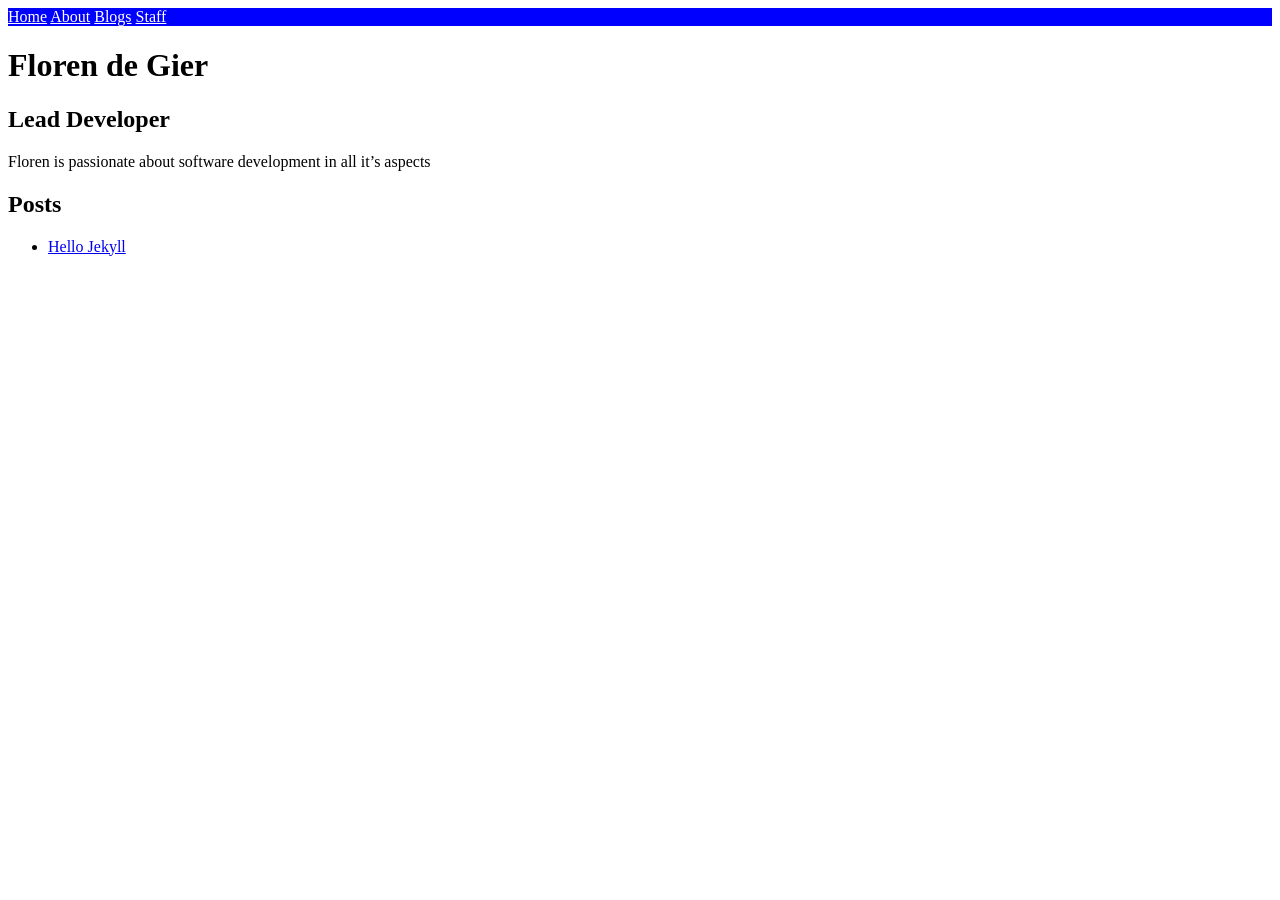
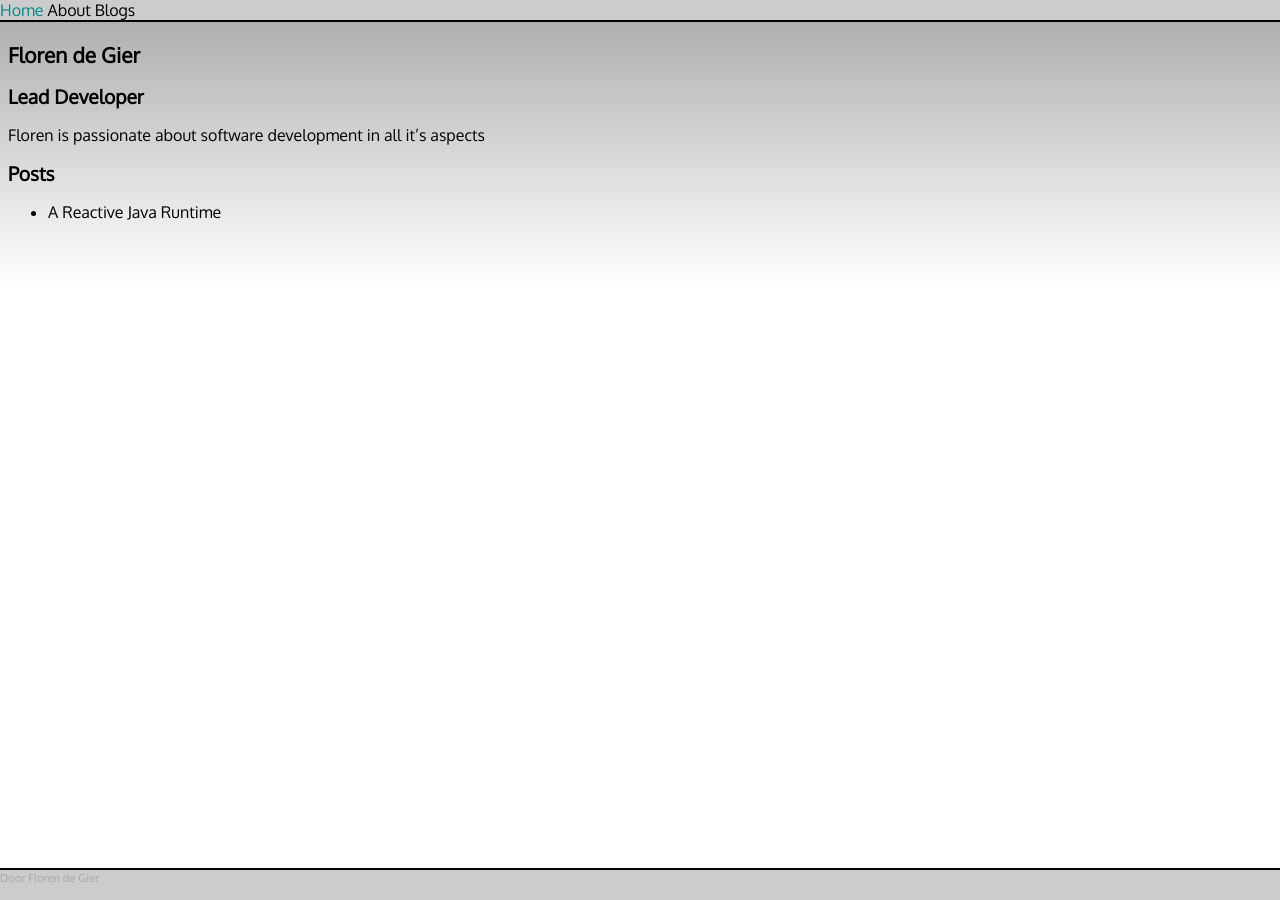
Before and after one commit to florendg/devblog, a Jekyll site: the page built from _authors/floren.md, in a window 1280 px wide. Built offline with Jekyll 4.4.1, drawn with Linux system fonts in a browser that asks for light colours.

Commit message:
Working layout with header and footer

```diff
--- a/_authors/floren.md
+++ b/_authors/floren.md
@@ -1,5 +1,5 @@
 ---
-short_name: floren
+short_name: Floren
 name: Floren de Gier
 position: Lead Developer
 ---
--- a/_data/navigation.yml
+++ b/_data/navigation.yml
@@ -4,5 +4,3 @@
   link: /about.html
 - name: Blogs
   link: /blog.html
-- name: Staff
-  link: /staff.html
--- a/_layouts/default.html
+++ b/_layouts/default.html
@@ -1,13 +1,16 @@
 <!doctype html>
     <head>
-        <meta name="viewport" content="width=device-width, initial-scale=1.0">
+        <meta name="viewport" content="width=device-width, height=device-height, initial-scale=1.0">
         <meta charset="utf-8">
         <title>{{ page.title }}</title>
+        <link href="https://fonts.googleapis.com/css?family=Oxygen" rel="stylesheet">
         <link rel="stylesheet" href="/assets/css/styles.css">
     </head>
     <body>
         <header>{% include  navigation.html %}</header>
         {{ content }}
-        <footer/>
+        <footer>
+            Door Floren de Gier
+        </footer>
     </body>
 </html>
--- a/_sass/main.scss
+++ b/_sass/main.scss
@@ -2,12 +2,65 @@
   color: black;
 }
 
-header {
-  background-color: blue;
+body {
+  font-family: 'Oxygen';
+  background-image: linear-gradient(to top, white,darkgray);
+  background-repeat: repeat-x;
+  position: relative;
+  min-height: 100%;
+  padding-top: 20px;
+  padding-bottom: 40px;
 }
 
-header a {
-  color: white;
+a {
+  color: black;
+  text-decoration: none;
+}
+
+h1 {
+  font-size: 1.3em;
+}
+
+h2 {
+  font-size: 1.2em;
+}
+
+h3 {
+  font-family: 1.1em;
+}
+
+a:visited {
+  color: black;
+}
+
+a:hover {
+  color: darkcyan;
+}
+
+header, footer {
+  right: 0;
+  left: 0;
+  position: fixed;
+  background-color: #cccccc;
+}
+
+header {
+  top: 0;
+  clear: both;
+  border-bottom-color: black;
+  border-bottom-width: 2px;
+  border-bottom-style: solid;;
+}
+
+footer {
+  font-size: 0.7em;
+  color: darkgray;
+  clear: both;
+  height: 30px;
+  bottom: 0;
+  border-top-color: black;
+  border-top-width: 2px;
+  border-top-style: solid;
 }
 
 img {
```
Also changed, not shown: _posts/2019-10-19-a-reactive-java-runtime.md (added, +20 -0 lines), _posts/2019-10-19-hello-jekyll.md (deleted, +0 -4 lines), staff.html (deleted, +0 -12 lines).
